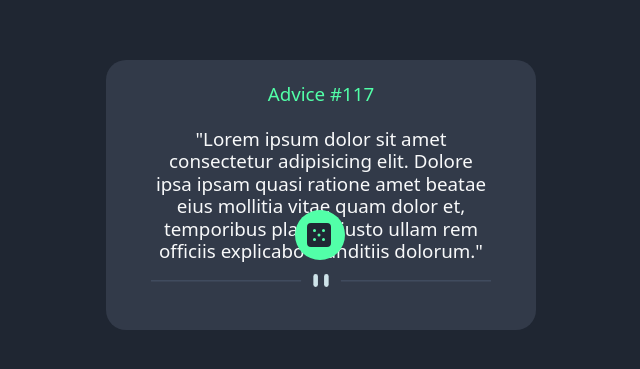
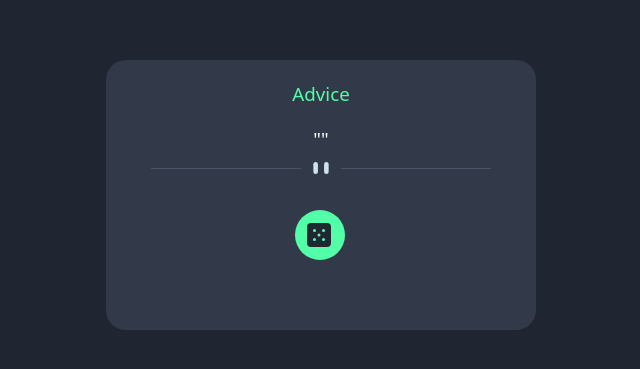
Before and after one commit to SamixYasuke/SamixYasuke-frontEndMentorTaskFour-Advice-Generator, a plain HTML site: page index.html in a window 1280 px wide. Shown: the part 205-574 px from the top of the page, without its empty margins (319-959 px from the left). Drawn offline with nearby package versions, Linux system fonts and the light colour scheme.

Commit message:
Update index.html

```diff
--- a/index.html
+++ b/index.html
@@ -22,13 +22,8 @@
     <section>
       <div class="center-card">
         <div class="center-card-content px-5 text-center">
-          <h1 class="h5 pt-4">Advice #117</h1>
-          <h5 class="pt-3 text-light fluid-item">
-            "Lorem ipsum dolor sit amet consectetur adipisicing elit. Dolore
-            ipsa ipsam quasi ratione amet beatae eius mollitia vitae quam dolor
-            et, temporibus placeat iusto ullam rem officiis explicabo blanditiis
-            dolorum."
-          </h5>
+          <h1 class="h5 pt-4">Advice</h1>
+          <h5 class="pt-3 text-light fluid-item">""</h5>
           <img class="img-fluid" src="images/pattern-divider-desktop.svg" />
         </div>
       </div>
@@ -36,5 +31,7 @@
         <img class="img-fluid" src="images/icon-dice.svg" />
       </div>
     </section>
+
+    <script src="app.js"></script>
   </body>
 </html>
```
